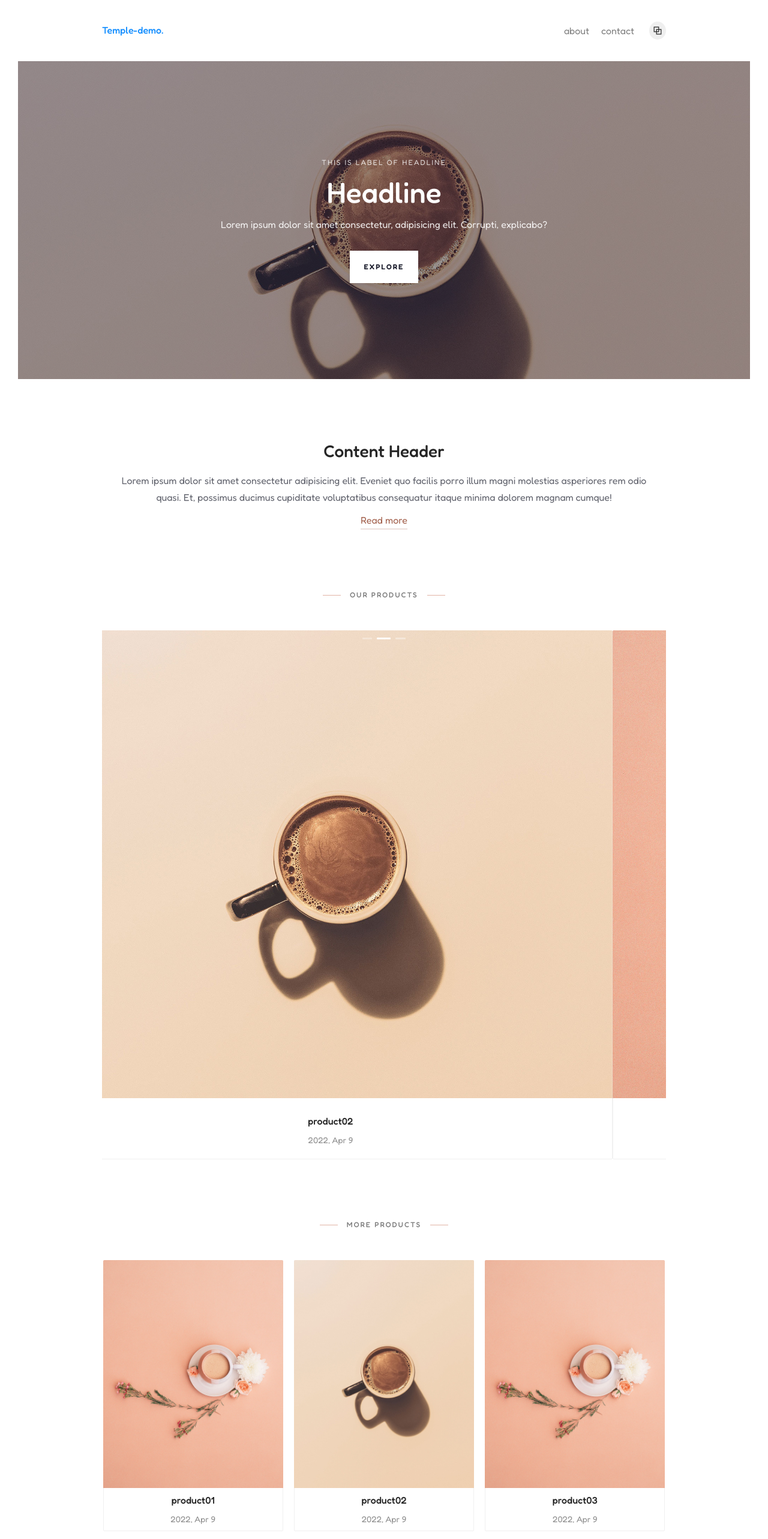
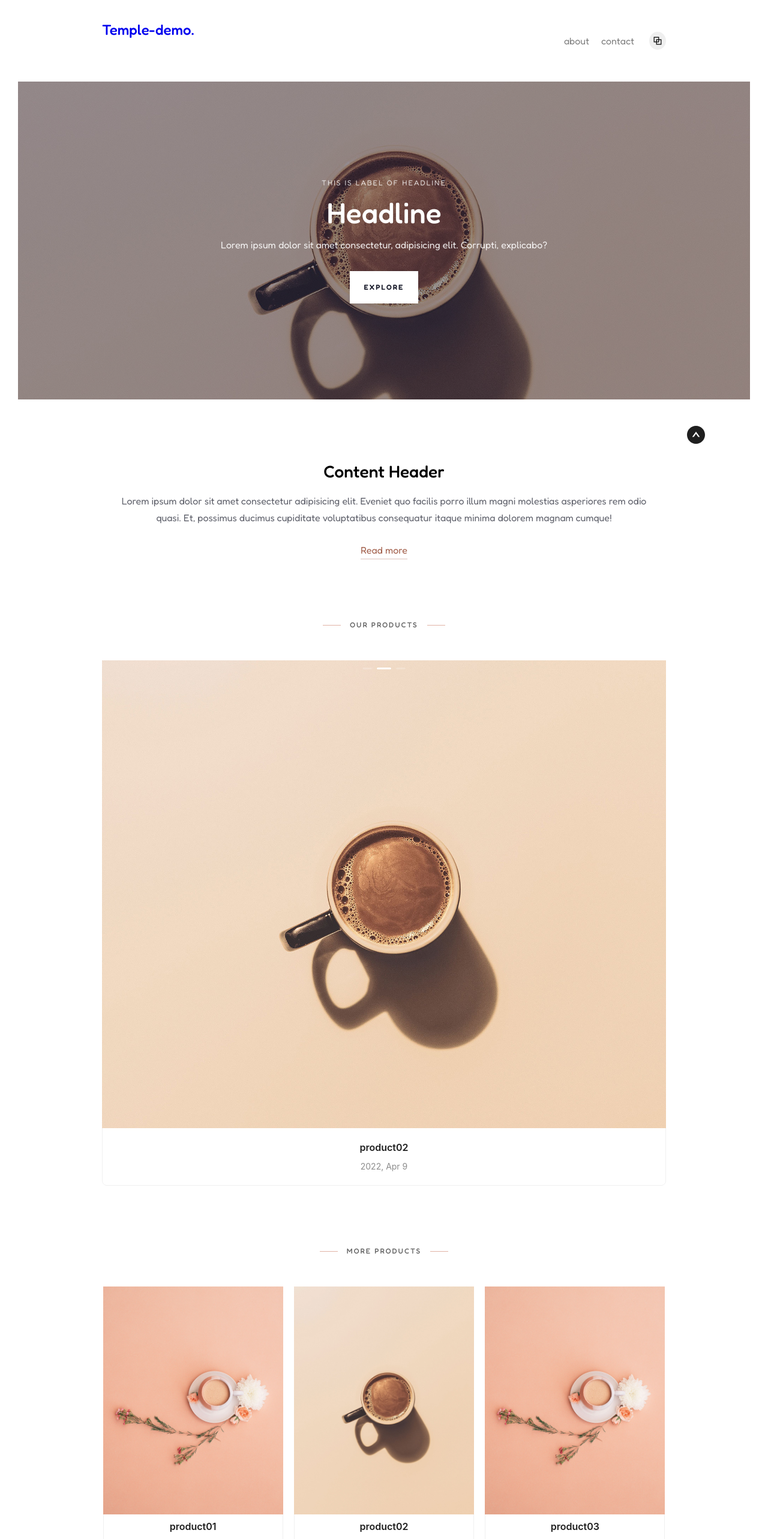
Before and after one commit to alohadancemeow/next-temple-demo, a Next.js app: page / in a window 1280 px wide. Shown: the top 2566 px of the page at 60% size. Built offline with nearby package versions, Linux system fonts and the light colour scheme.

Commit message:
fixed, and deploy to netlify

```diff
--- /dev/null
+++ b/components/ClientComponent.jsx
@@ -0,0 +1,15 @@
+import React, { useEffect, useState } from "react";
+
+const ClientComponent = ({ children }) => {
+    const [mounted, setMounted] = useState(false);
+
+    useEffect(() => {
+        setMounted(true);
+    }, []);
+
+    if (!mounted) return null;
+
+    return <>{children}</>;
+};
+
+export default ClientComponent;
--- a/components/Content/ProductDetails/index.jsx
+++ b/components/Content/ProductDetails/index.jsx
@@ -72,9 +72,7 @@ const ProductDetailPage = ({ product }) => {
                         <ProductWrapper>
                             {fakeProduct1.map(item => (
                                 <Link key={item.id} href={`/product/${item.id}`}>
-                                    <a>
-                                        <ProductSection2 item={item} />
-                                    </a>
+                                    <ProductSection2 item={item} />
                                 </Link>
                             ))}
                         </ProductWrapper>
--- a/components/Content/index.jsx
+++ b/components/Content/index.jsx
@@ -82,9 +82,7 @@ const Content = () => {
                     <ProductWrapper>
                         {fakeProduct2.map(item => (
                             <Link key={item.id} href={`/product/${item.id}`}>
-                                <a>
-                                    <ProductSection2 item={item} />
-                                </a>
+                                <ProductSection2 item={item} />
                             </Link>
                         ))}
                     </ProductWrapper>
--- a/components/Content/styles.js
+++ b/components/Content/styles.js
@@ -46,7 +46,7 @@ export const Paragraph = styled.p`
     font-size: 16px;
 `
 
-export const TextLink = styled.a`
+export const TextLink = styled.div`
     margin-top: 10px;
     display: inline-block;
     border-bottom: 2px solid rgba(162, 95, 75, 0.2);
--- a/components/Layout/index.jsx
+++ b/components/Layout/index.jsx
@@ -5,9 +5,11 @@ import Contact from '../Contact'
 import Nav from '../Nav'
 
 import { LayoutWrapper } from './styles'
+import ClientComponent from '../ClientComponent'
 
 const Layout = ({ children, title = 'next-temple-demo' }) => {
     return (
+        <ClientComponent >
             <LayoutWrapper>
                 <Head>
                     <meta charSet="utf-8" />
@@ -37,6 +39,8 @@ const Layout = ({ children, title = 'next-temple-demo' }) => {
                 </main>
                 <Footer />
             </LayoutWrapper>
+        </ClientComponent>
+
     )
 }
 
--- a/components/Nav/index.jsx
+++ b/components/Nav/index.jsx
@@ -53,7 +53,7 @@ const Nav = () => {
       <NavWrapper>
         <NavLogo>
           <Link href='/'>
-            <a>Temple-demo.</a>
+            <p>Temple-demo.</p>
           </Link>
         </NavLogo>
 
@@ -136,12 +136,12 @@ const Nav = () => {
 
               <NavLogo>
                 <Link href='/'>
-                  <a
+                  <div
                     onClick={() => setVisible(false)}
                     style={{ fontSize: '12px' }}
                   >
                     Temple-demo.
-                  </a>
+                  </div>
                 </Link>
               </NavLogo>
             </MobileIconWrapper>
--- a/components/Nav/styles.js
+++ b/components/Nav/styles.js
@@ -56,7 +56,7 @@ export const NavigationMenu = styled.div`
     }
 `
 
-export const NavLink = styled.a`
+export const NavLink = styled.span`
     text-decoration: none;
     padding: 0 10px;
     color: ${({ active }) => active ? '#a25f4b' : 'gray'};
--- a/pages/_app.js
+++ b/pages/_app.js
@@ -1,9 +1,10 @@
 // import '../styles/globals.css'
 import { createGlobalStyle, ThemeProvider, css } from 'styled-components'
+import { ConfigProvider } from 'antd';
 
 // useing antd css
 const antdCss = css`
-  ${import('antd/dist/antd.css')}
+  ${import('antd/dist/reset.css')}
   font-family: 'Fredoka', sans-serif;
 `;
 
@@ -44,6 +45,10 @@ const GlobalStyle = createGlobalStyle`
     min-height: 100%;
     background-color: #fff;
   }
+
+  a {
+    text-decoration:  none;
+  }
 `
 
 // set theme
@@ -72,9 +77,11 @@ function MyApp({ Component, pageProps }) {
   return (
     <>
       <GlobalStyle />
-      <ThemeProvider theme={theme}>
-        <Component {...pageProps} />
-      </ThemeProvider>
+      <ConfigProvider>
+        <ThemeProvider theme={theme}>
+          <Component {...pageProps} />
+        </ThemeProvider>
+      </ConfigProvider>
     </>
   )
 }
--- a/pages/_document.js
+++ b/pages/_document.js
@@ -1,35 +1,9 @@
 import Document, { Html, Head, Main, NextScript } from 'next/document'
 import { ServerStyleSheet } from 'styled-components'
 
-export default class MyDocument extends Document {
-    static async getInitialProps(ctx) {
-        const sheet = new ServerStyleSheet()
-        const originalRenderPage = ctx.renderPage
+import { createCache, extractStyle, StyleProvider } from '@ant-design/cssinjs';
 
-        try {
-            ctx.renderPage = () =>
-                originalRenderPage({
-                    enhanceApp: (App) => (props) =>
-                        sheet.collectStyles(<App {...props} />),
-                })
-
-            const initialProps = await Document.getInitialProps(ctx)
-            return {
-                ...initialProps,
-                styles: (
-                    <>
-                        {initialProps.styles}
-                        {sheet.getStyleElement()}
-                    </>
-                ),
-            }
-        } finally {
-            sheet.seal()
-        }
-    }
-
-
-    render() {
+const MyDocument = () => {
     return (
         <Html>
             <Head>
@@ -44,4 +18,35 @@ export default class MyDocument extends Document {
         </Html>
     )
 }
+
+
+MyDocument.getInitialProps = async (ctx) => {
+
+    const sheet = new ServerStyleSheet();
+
+    const cache = createCache();
+    const originalRenderPage = ctx.renderPage;
+    ctx.renderPage = () =>
+        originalRenderPage({
+            enhanceApp: (App) => (props) => (
+                <StyleProvider cache={cache}>
+                    {sheet.collectStyles(<App {...props} />)}
+                </StyleProvider>
+            ),
+        });
+
+    const initialProps = await Document.getInitialProps(ctx);
+    const style = extractStyle(cache, true);
+    return {
+        ...initialProps,
+        styles: (
+            <>
+                {initialProps.styles}
+                {sheet.getStyleElement()}
+                <style dangerouslySetInnerHTML={{ __html: style }} />
+            </>
+        ),
     }
+}
+
+export default MyDocument;
```
Also changed, not shown: package.json (+10 -8 lines), 2 other files (tests, documents, lock files or other folders). Lines whose indentation alone changed are shown as unchanged.
